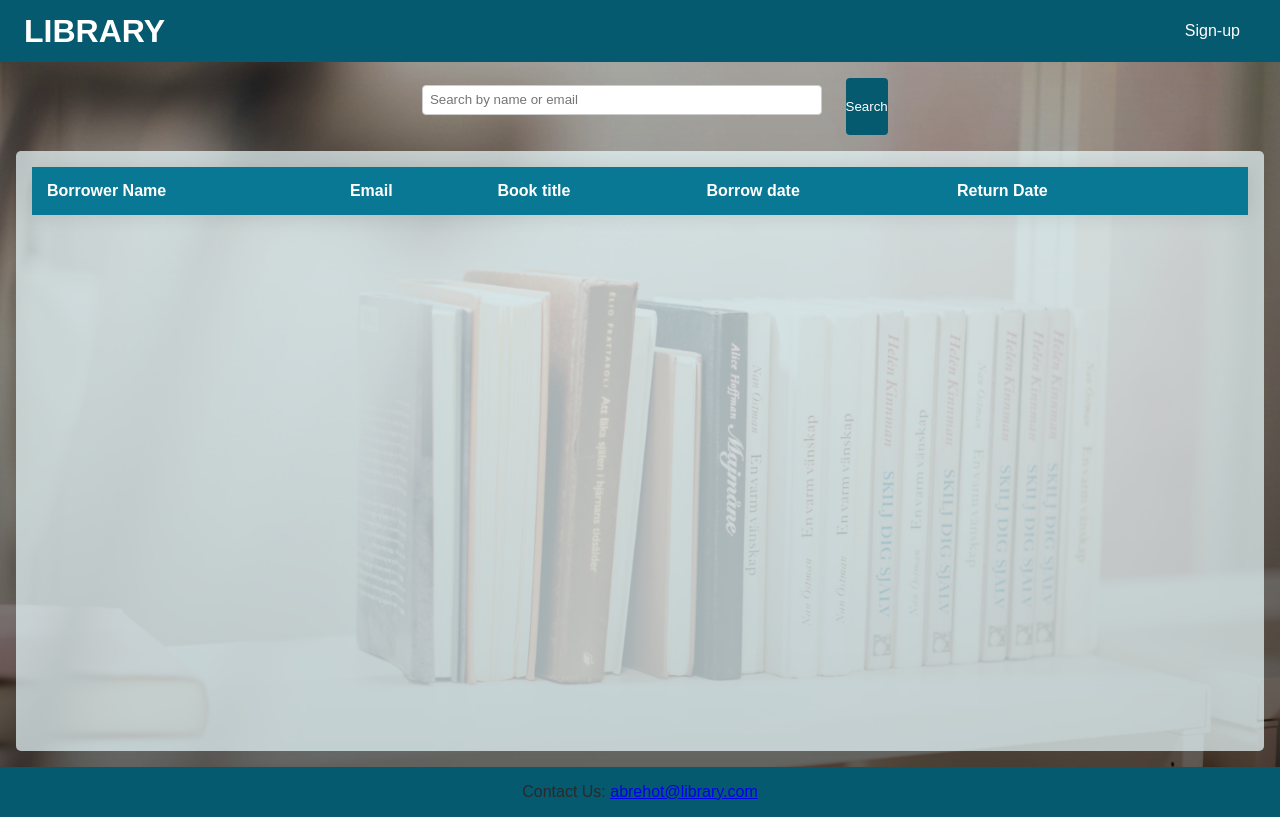
After one commit to Danielyilma/Library-management-system, a PHP site: page /reset_password/views/borrow_records.php in a window 1280 px wide. The commit adds this page. Run offline with PHP 8.4, Linux system fonts and the light colour scheme; the template is opened without the code that fills it, so the values that code supplies are empty.

Commit message:
return book and forgot password

```diff
--- a/routes.php
+++ b/routes.php
@@ -15,6 +15,8 @@ $routes->get('/signup', 'Controllers/signup.php')->access('guest');
 $routes->get('/logout', 'Controllers/logout.php')->access('auth');
 $routes->get('/book', 'Controllers/book.php')->access('auth');
 $routes->get('/borrow', 'Controllers/borrow.php')->access('auth');
+$routes->get('/borrow_record', 'Controllers/borrow_records.php')->access('auth');
+$routes->get('/reset_password', 'Controllers/forgot_password.php')->access("guest");
 // $routes->get('/search', 'views/searchview.php');
 
 // routes for post method
@@ -22,6 +24,8 @@ $routes->post('/login', 'Controllers/login.php')->access('guest');
 $routes->post('/signup', 'Controllers/signup.php')->access('guest');
 $routes->post('/book', 'Controllers/book.php')->access('auth');
 $routes->post('/borrow', 'Controllers/borrow.php')->access('auth');
+$routes->post('/borrow_record', 'Controllers/borrow_records.php')->access('auth');
+$routes->post('/reset_password', 'Controllers/forgot_password.php')->access("guest");
 
 // routes for put method
 
--- /dev/null
+++ b/views/borrow_records.php
@@ -0,0 +1,57 @@
+<!DOCTYPE html>
+<html lang="en">
+<head>
+    <meta charset="UTF-8">
+    <meta name="viewport" content="width=device-width, initial-scale=1.0">
+    <title>Records</title>
+    <link rel="stylesheet" href="views/static/css/addbook.css">
+    <link rel="stylesheet" href="views/static/css/record.css">
+</head>
+<body>
+
+    <?php require "partials/header.php" ?>
+    <div id="search">
+        <form class="record-search" action="/borrow_record" method="get">
+            <input type="hidden" name="search" value="search">
+            <input type="text" name="query" id="sinput" placeholder="Search by name or email">
+            <button id="sebutton" type="submit">Search</button>
+        </form>
+    </div>
+
+    <section class="record-container">
+        <table>
+            <thead>
+                <tr>
+                    <th>Borrower Name</th>
+                    <th>Email</th>
+                    <th>Book title</th>
+                    <th>Borrow date</th>
+                    <th>Return Date</th>
+                    <th></th>
+                </tr>
+            </thead>
+            <tbody>
+                <?php foreach ($borrows as $borrow) : ?>
+                    <tr>
+                        <td><?= $borrow['user']['full_name'] ?></td>
+                        <td><?= $borrow['user']['email'] ?></td>
+                        <td><?= $borrow['book']['title'] ?></td>
+                        <td><?= $borrow['borrow_date'] ?></td>
+                        <td><?= $borrow['return_date'] ?></td>
+                        <td>
+                            <form action="/borrow_record" method="post">
+                                <input type="hidden" name="id" value="<?= $borrow['id'] ?>">
+                                <button type="submit">Return</button>
+                            </form>
+                        </td>
+                    </tr>
+                <?php endforeach; ?>
+            </tbody>
+        </table>
+
+    </section>
+
+    <?php require "partials/footer.php" ?>
+
+</body>
+</html>
--- a/views/partials/header.php
+++ b/views/partials/header.php
@@ -7,8 +7,8 @@
             <ul>
                 <?php if ($_SESSION['user'] ?? false) : ?>
                     <li><a href="/book">Add book</a></li>
-                    <li><a href="#borrow">Borrow Books</a></li>
-                    <li><a href="#return">Return Books</a></li>
+                    <li><a href="/borrow">Borrow Books</a></li>
+                    <li><a href="/borrow_record">Borrow Records</a></li>
                     <li><a href="/logout">Logout</a></li>
                 <?php else : ?>
                     <li><a href="/signup">Sign-up</a></li>
--- /dev/null
+++ b/views/static/css/record.css
@@ -0,0 +1,105 @@
+/* html,
+body {
+	height: 100%;
+}
+
+body {
+	margin: 0;
+	background: linear-gradient(45deg, #49a09d, #5f2c82);
+	font-family: sans-serif;
+	font-weight: 100;
+} */
+
+/* .container {
+	position: absolute;
+	top: 50%;
+	left: 50%;
+	transform: translate(-50%, -50%);
+} */
+
+.record-container {
+    height: 600px;
+}
+
+table {
+	width: 100%;
+	border-collapse: collapse;
+	overflow: hidden;
+	box-shadow: 0 0 20px rgba(0,0,0,0.1);
+}
+
+th,
+td {
+	padding: 15px;
+	background-color: rgba(255,255,255,0.2);
+	color: black
+}
+
+th {
+	text-align: left;
+	color: white;
+}
+
+thead {
+	th {
+		background-color: #097894;	;
+	}
+}
+
+tbody {
+	tr {
+		&:hover {
+			background-color: rgba(255,255,255,0.3);
+		}
+	}
+	td {
+		position: relative;
+		&:hover {
+			&:before {
+				content: "";
+				position: absolute;
+				left: 0;
+				right: 0;
+				top: -9999px;
+				bottom: -9999px;
+				background-color: rgba(255,255,255,0.2);
+				z-index: -1;
+			}
+		}
+	}
+}
+
+.record-search {
+    display: flex;
+	flex-direction: row;
+    justify-content: center;
+    margin-top: 1em;
+	padding-left: 40px;
+}
+
+.record-search input[type="text"] {
+    width: 400px;
+    padding: 0.5em;
+    margin-right: 1em;
+    border: 1px solid #ccc;
+    border-radius: 4px;
+}
+
+.record-search button {
+    padding: 0.5em 1em;
+    border: none;
+    border-radius: 4px;
+    background-color: #065a6f;
+    color: white;
+    cursor: pointer;
+    margin: 0 10px;
+
+}
+
+.record-search button:hover {
+    background-color: #097894;
+}
+
+#search .record-search #sebutton {
+	padding: 0 !important;
+}
```
Also changed, not shown: Controllers/borrow.php (+2 -15 lines), Controllers/borrow_records.php (added, +27 -0 lines), Controllers/forgot_password.php (added, +73 -0 lines), mail.php (+7 -0 lines), models/book.php (+37 -3 lines), setup.sql (+7 -0 lines), views/forgot_password.php (added, +34 -0 lines).
